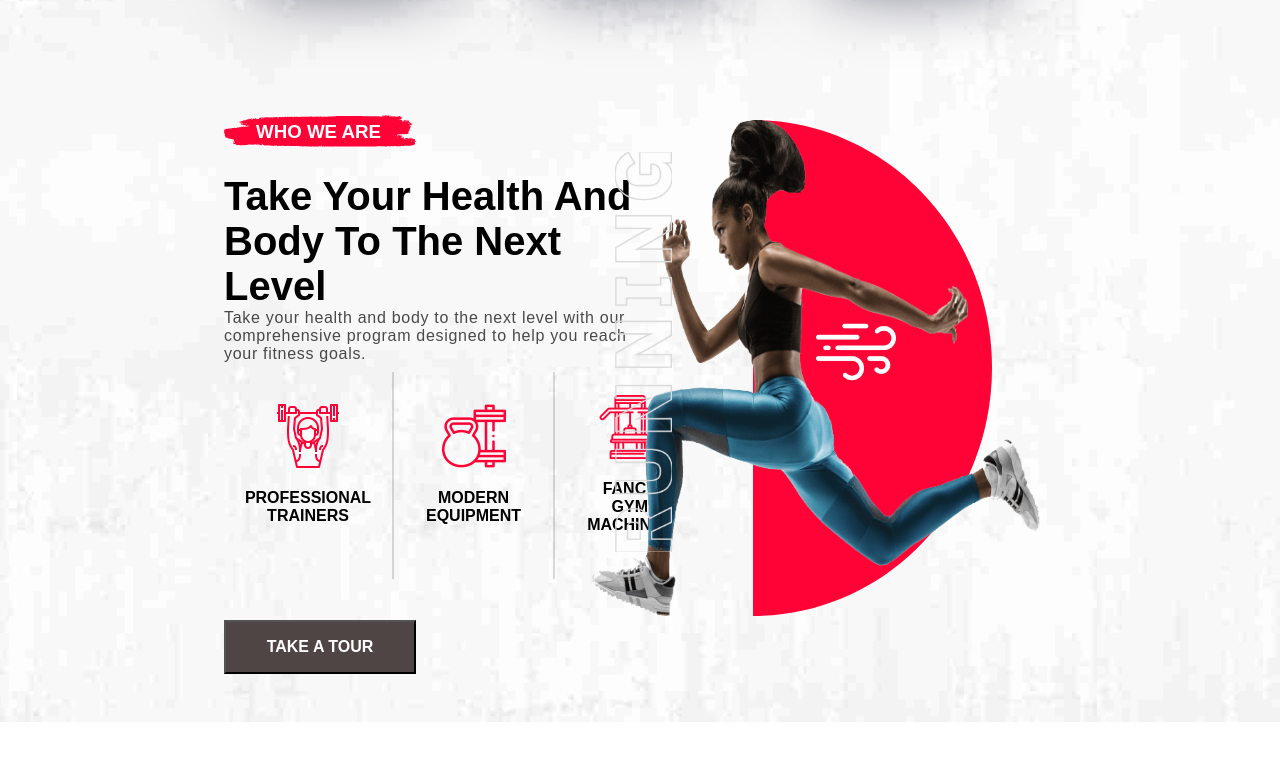
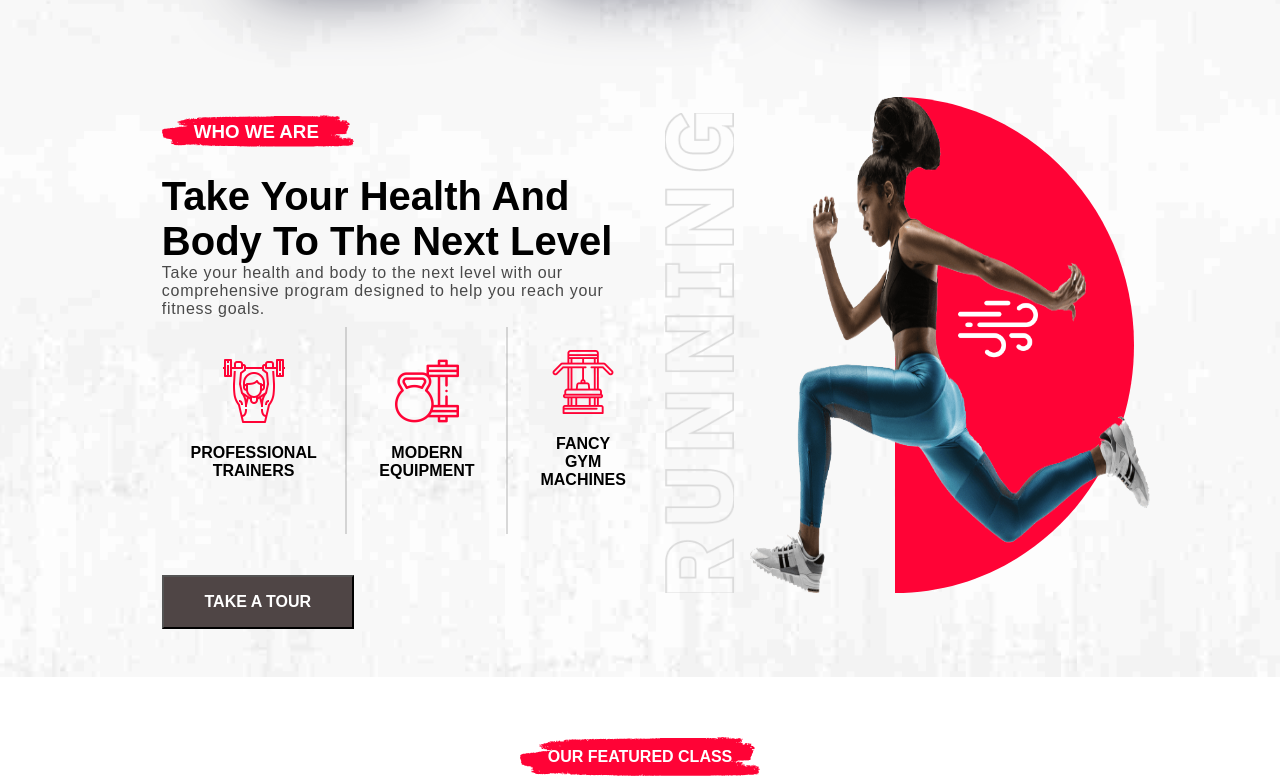
Before and after one commit to PawelWydra/Gymate-main, a React (Create React App) app: page / in a window 1280 px wide. Shown: the part 1107-1887 px from the top of the page. Built offline with nearby package versions, Linux system fonts and the light colour scheme.

Commit message:
change with and introduce img position

```diff
--- a/src/components/classes/classes.css
+++ b/src/components/classes/classes.css
@@ -9,7 +9,7 @@
 }
 
 .classes-container {
-  width: 65vw;
+  min-width: 55vw;
 }
 
 .classes-container h1 {
--- a/src/components/introduce/introduce.css
+++ b/src/components/introduce/introduce.css
@@ -12,7 +12,7 @@
   padding-bottom: 3rem;
 }
 
-.introduce-container > * {
+.introduce-card-container {
   width: 65vw;
 }
 
@@ -56,6 +56,7 @@
   justify-content: center;
   align-items: center;
   margin-top: 30rem;
+  max-width: 80vw;
 }
 .info-text-container {
   position: relative;
@@ -150,26 +151,26 @@
 }
 .girl-img {
   height: 31rem;
-  width: 28rem;
+  width: 25rem;
   bottom: -12rem;
-  right: -9rem;
+  right: -12rem;
   z-index: 1;
 }
 .girl-bg-img {
   max-height: 31rem;
   bottom: -12rem;
-  right: -6rem;
+  right: -11rem;
 }
 
 .girl-sidetext-img {
-  max-height: 25rem;
-  bottom: -8rem;
+  max-height: 30rem;
+  bottom: -12rem;
   right: 14rem;
   z-index: 2;
 }
 
 .wind-img {
   height: 5rem;
-  right: 0rem;
+  right: -5rem;
   top: -7rem;
 }
```
